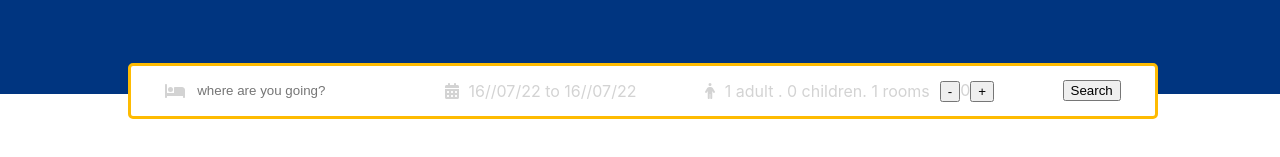
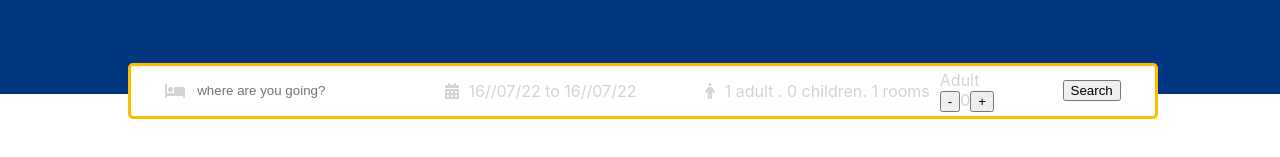
Before and after one commit to bellicose77/booking-app-clientside, a React (Create React App) app: page / in a window 1280 px wide. Shown: the part 275-432 px from the top of the page. Built offline with nearby package versions, Linux system fonts and the light colour scheme.

Commit message:
header section serach of persion

```diff
--- a/src/components/Header/Header.js
+++ b/src/components/Header/Header.js
@@ -83,11 +83,11 @@ const Header = () => {
             <span className='headerSearchText'>{`${options.adult} adult . ${options.children} children. ${options.room} rooms `}</span>
             <div className='options'>
                 <div className='optionsItem'>
-                    <span className='optionsText'></span>
+                    <span className='optionsText'>Adult</span>
                     <div className='optionsCouter' >
-                      <button>-</button>
-                      <span>0</span>
-                      <button>+</button>
+                      <button className='optionCouterButton'>-</button>
+                      <span className='optionCouterNumber'>0</span>
+                      <button className='optionCouterButton'>+</button>
                     </div>
                 </div>
             </div>
```
